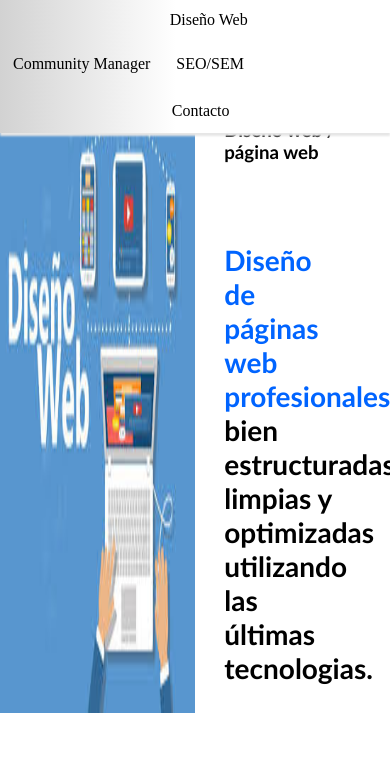
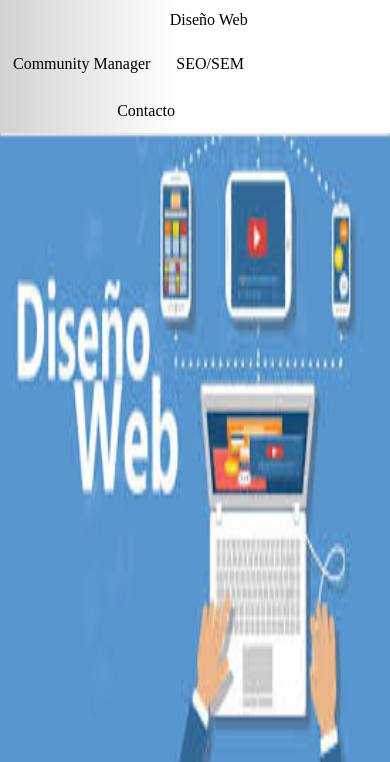
Before and after one commit to Rell-Developer/EjercicioPractica, a plain HTML site: page index.html in a window 390 px wide. Shown: the part 46-808 px from the top of the page. Drawn offline with Linux system fonts and the light colour scheme.

Commit message:
Se hizo responsive desing a la pagina

```diff
--- a/estilo.css
+++ b/estilo.css
@@ -47,16 +47,18 @@ header nav ul li .Logo { /*Editando el logo del navegador*/
 }
 
 .IDW { /*Imagen de Desarrollo Web*/
-	width: 50%;
+	width: 48%;
 	height: 759px;
 	box-sizing: border-box;
 	overflow: hidden;
 	float: left;
 	display: inline-block;
+	max-width: 1000px;
+	min-width: 100px;
 }
 
 section { /*Editando la section*/
-	width: 50%;
+	width: 52%;
 	max-width: 1000px;
 	float: left;
 	overflow: hidden;
@@ -74,7 +76,6 @@ h1{ /*Editando el encabezado principal*/
 
 section article h2{ /*Editando el subtitulo*/
 	margin-top: 80px;
-	margin-bottom: 80px;
 	width: 85%;
 	font-size: 28px;
 }
@@ -87,8 +88,37 @@ section article h2{ /*Editando el subtitulo*/
 	width: 68%;
 	font-size: 18px;
 	margin-left: 15%;
+	margin-top: 80px;
 }
 
 .LetrasAzules{ /*Coloreando algunas de la descripcion*/
 	color: rgb(0,100,255);
 }
+
+.Contenedor{
+	background-color: orange;
+}
+
+/*Si la pantalla llega a una anchura maxima de 800px*/
+@media screen and (max-width: 850px){
+	.IDW{width: 100%;
+		height: 100%}
+
+	section{width: 100%;}
+
+	.Contacto{
+		margin-left: 30%;
+	}
+}
+
+@media screen and (max-width: 1350px){
+
+	.Descripcion{height: 40%;
+		margin-top: 30px;}
+
+	.IDW{height: 830px;}
+
+	.Contacto{
+		margin-left: 28%;
+	}
+}
--- a/index.html
+++ b/index.html
@@ -8,8 +8,11 @@
  		<title>Diseño Web</title>
 
  		<link rel="stylesheet" href="estilo.css">
+
+		<meta name = "viewport" content = "width-device-width, user-scalable-no, initial-scale=1.0, maximum-scale=1.0, minimum-scale=1.0">
  	</head>
  	<body>
+ 		<div class ="Contenedor">
 	 		<!--Navegador-->
 	 		<header>
 		 		<nav>
@@ -42,5 +45,6 @@
 		 			<p><spam class = "LetrasAzules">Este servicio de diseño web</spam> es para todo el mundo, pequeñas, medianas y grandes empresas, pumes y/o autonomos. Basicamente todo el mundo necesita una página web. <spam class = "LetrasAzules">Cuando hablamos de tu página web, <b>hablamos de tu presencia, tu imagen en internet</b></spam> y por eso es muy importante que tengas una <strong>página web</strong> bien hecha, bien optimizada, limpia, rápida, fácil de navegar y de leer para que el usuario pueda ver todo lo que quieres transmitirle.</p>
 		 		</article>
 	 		</section>
+	 	</div>
  	</body>
 </html>
```
Lines whose indentation alone changed are shown as unchanged.
